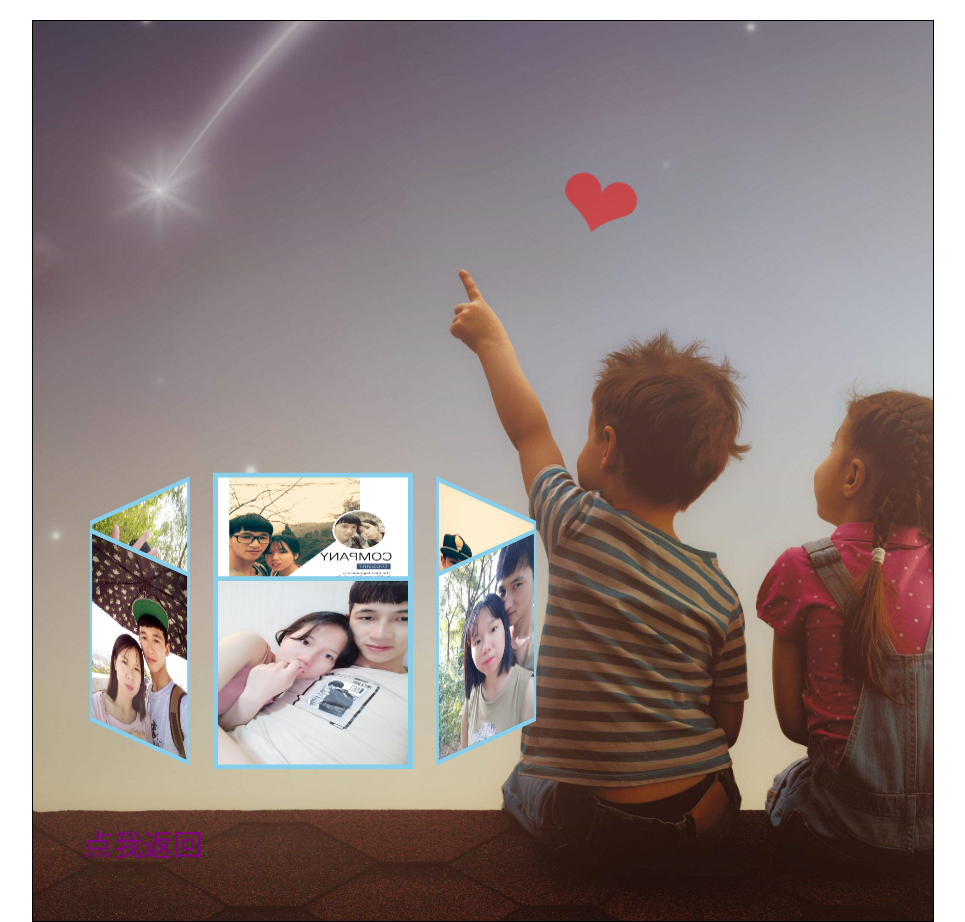
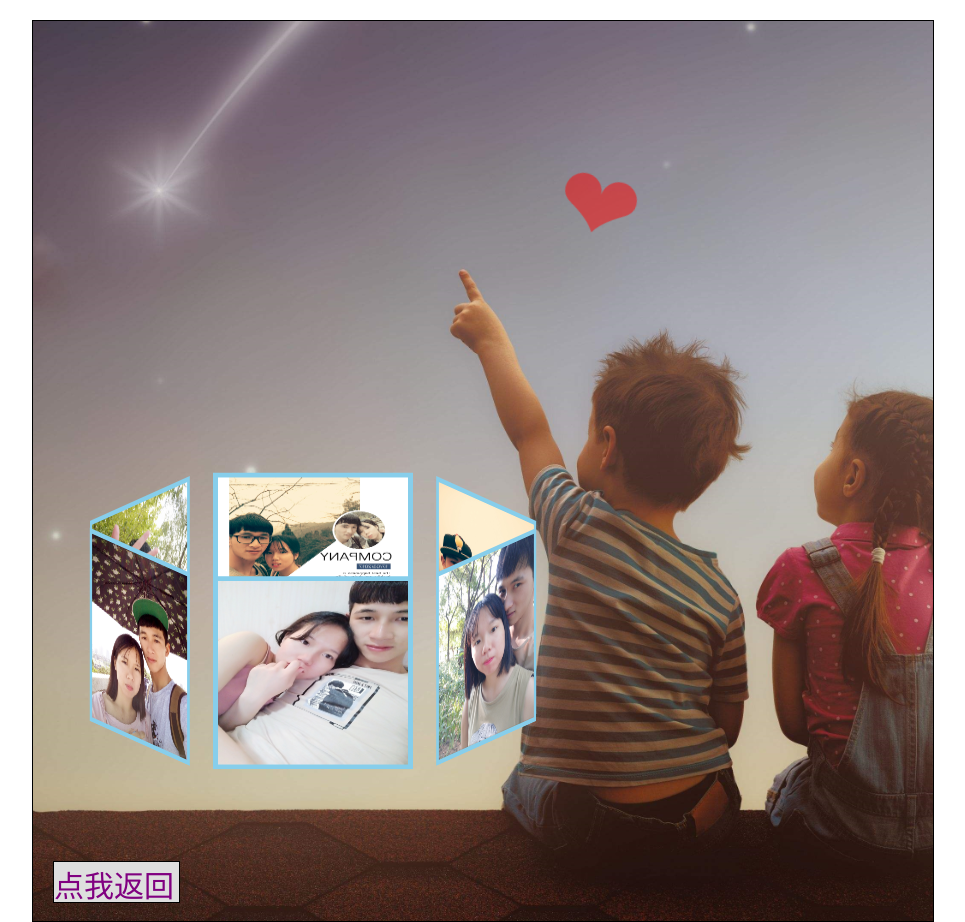
Before and after one commit to Honeyl/love, a plain HTML site: page photo.html in a window 1280 px wide. Shown: the whole page, without its empty margins (157-1122 px from the left). Drawn offline with Linux system fonts and the light colour scheme.

Commit message:
Update photo.html

```diff
--- a/photo.html
+++ b/photo.html
@@ -61,12 +61,14 @@
             top:850px;
         }
         a{
-            width: 200px;
-            height: 100px;
+            width: 125px;
+            height: 40px;
             position: absolute;
-            top: 800px;
-            left: 50px;
+            top: 840px;
+            left: 20px;
             font-size: 30px;
+            border: 1px solid black;
+            background-color:  #dedede;
         }
         a:link{
             color: purple;
```
